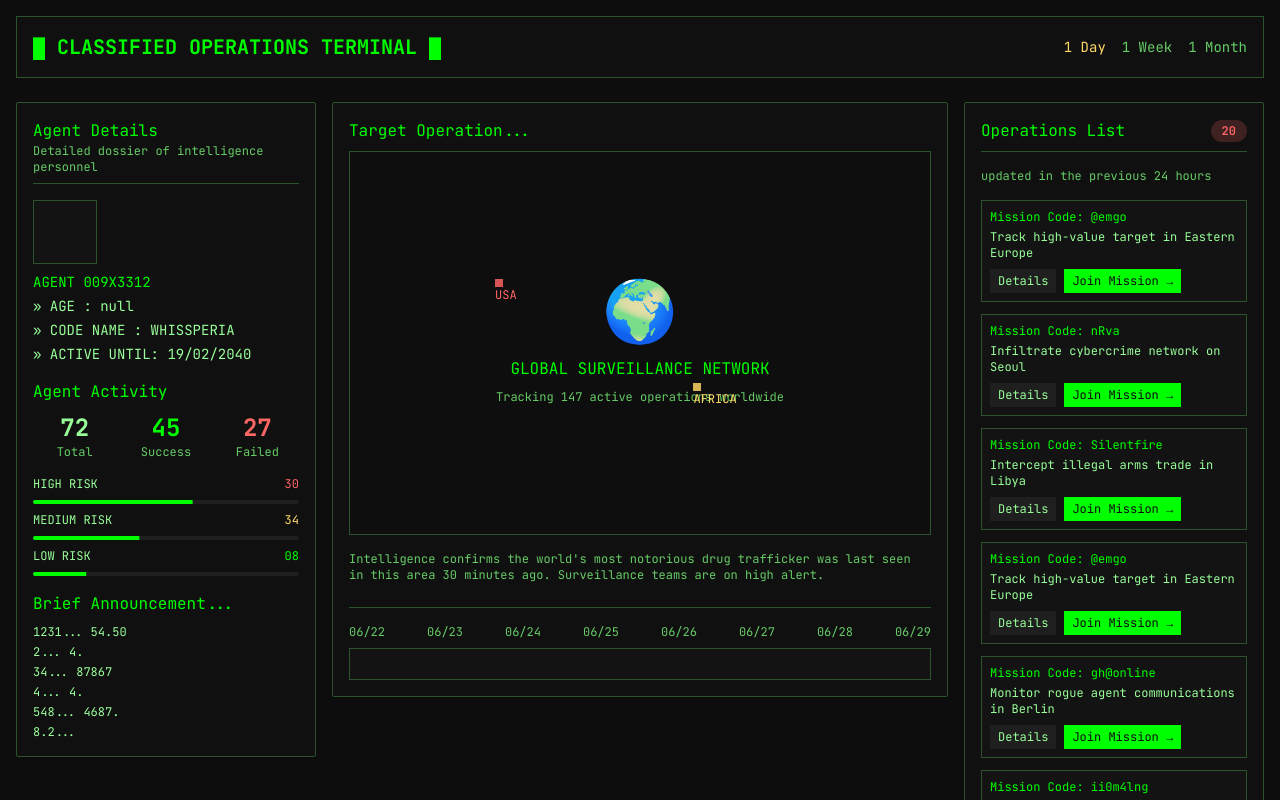
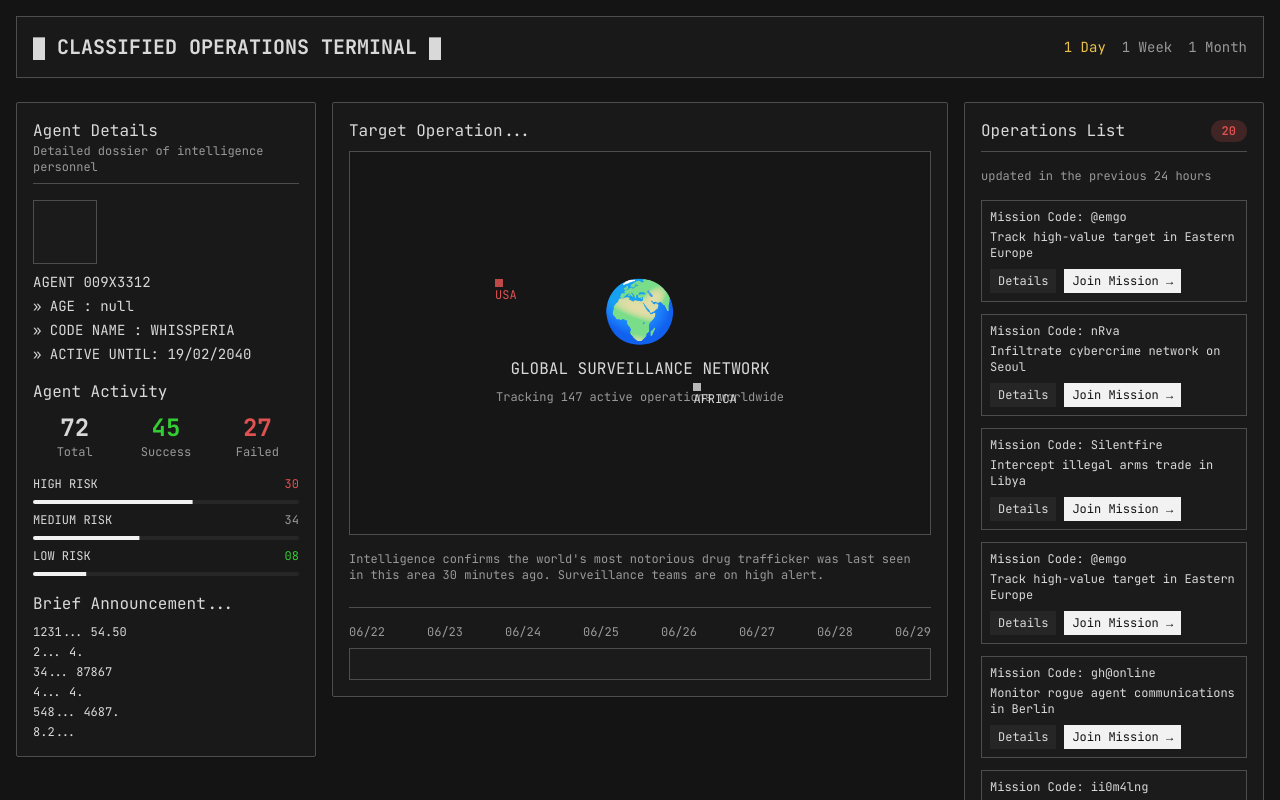
Before and after one commit to funnycelestial/act, a React (Vite) app: page / in a window 1280 px wide. Shown: the top 800 px of the page. Built offline with nearby package versions, Linux system fonts and the light colour scheme.

Commit message:
Refactor: Update color scheme
Update the color scheme to use shades of grey, black, white, with minimal green and red accents.

```diff
--- a/src/components/SpyDashboard.tsx
+++ b/src/components/SpyDashboard.tsx
@@ -8,7 +8,7 @@ const SpyDashboard = () => {
       {/* Header */}
       <div className="mb-6 border border-panel-border bg-card/50 p-4">
         <div className="flex items-center justify-between">
-          <div className="text-xl font-bold text-terminal-green">█ CLASSIFIED OPERATIONS TERMINAL █</div>
+          <div className="text-xl font-bold text-foreground">█ CLASSIFIED OPERATIONS TERMINAL █</div>
           <div className="flex gap-4 text-sm">
             <span className="text-terminal-amber">1 Day</span>
             <span className="text-muted-foreground">1 Week</span>
@@ -22,14 +22,14 @@ const SpyDashboard = () => {
         <div className="col-span-3">
           <Card className="border-panel-border bg-card/50 p-4">
             <div className="mb-4 border-b border-panel-border pb-2">
-              <h3 className="text-terminal-green">Agent Details</h3>
+              <h3 className="text-foreground">Agent Details</h3>
               <p className="text-xs text-muted-foreground">Detailed dossier of intelligence personnel</p>
             </div>
 
             <div className="mb-4">
               <div className="mb-2 h-16 w-16 border border-panel-border bg-secondary/20"></div>
               <div className="space-y-1 text-sm">
-                <div className="text-terminal-green">AGENT 009X3312</div>
+                <div className="text-foreground">AGENT 009X3312</div>
                 <div>» AGE        : null</div>
                 <div>» CODE NAME  : WHISSPERIA</div>
                 <div>» ACTIVE UNTIL: 19/02/2040</div>
@@ -37,7 +37,7 @@ const SpyDashboard = () => {
             </div>
 
             <div className="mb-4">
-              <h4 className="mb-2 text-terminal-green">Agent Activity</h4>
+              <h4 className="mb-2 text-foreground">Agent Activity</h4>
               <div className="grid grid-cols-3 gap-2 text-center">
                 <div>
                   <div className="text-2xl font-bold">72</div>
@@ -62,7 +62,7 @@ const SpyDashboard = () => {
 
                 <div className="flex items-center justify-between">
                   <span className="text-xs">MEDIUM RISK</span>
-                  <span className="text-xs text-terminal-amber">34</span>
+                  <span className="text-xs text-muted-foreground">34</span>
                 </div>
                 <Progress value={40} className="h-1" />
 
@@ -75,7 +75,7 @@ const SpyDashboard = () => {
             </div>
 
             <div>
-              <h4 className="mb-2 text-terminal-green">Brief Announcement...</h4>
+              <h4 className="mb-2 text-foreground">Brief Announcement...</h4>
               <div className="space-y-1 text-xs">
                 <div>1231... 54.50</div>
                 <div>2... 4.</div>
@@ -92,14 +92,14 @@ const SpyDashboard = () => {
         <div className="col-span-6">
           <Card className="border-panel-border bg-card/50 p-4">
             <div className="mb-4">
-              <h3 className="mb-2 text-terminal-green">Target Operation...</h3>
+              <h3 className="mb-2 text-foreground">Target Operation...</h3>
 
               {/* World Map Area */}
               <div className="relative h-96 border border-panel-border bg-background/50 p-4">
                 <div className="absolute inset-0 flex items-center justify-center">
                   <div className="text-center">
-                    <div className="mb-4 text-6xl text-terminal-green">🌍</div>
-                    <div className="text-terminal-green">GLOBAL SURVEILLANCE NETWORK</div>
+                    <div className="mb-4 text-6xl text-foreground">🌍</div>
+                    <div className="text-foreground">GLOBAL SURVEILLANCE NETWORK</div>
                     <div className="mt-2 text-xs text-muted-foreground">
                       Tracking 147 active operations worldwide
                     </div>
@@ -114,8 +114,8 @@ const SpyDashboard = () => {
 
                 {/* Africa Marker */}
                 <div className="absolute bottom-1/3 right-1/3">
-                  <div className="h-2 w-2 animate-pulse bg-terminal-amber"></div>
-                  <div className="text-xs text-terminal-amber">AFRICA</div>
+                  <div className="h-2 w-2 animate-pulse bg-foreground"></div>
+                  <div className="text-xs text-foreground">AFRICA</div>
                 </div>
               </div>
 
@@ -145,7 +145,7 @@ const SpyDashboard = () => {
         <div className="col-span-3">
           <Card className="border-panel-border bg-card/50 p-4">
             <div className="mb-4 flex items-center justify-between border-b border-panel-border pb-2">
-              <h3 className="text-terminal-green">Operations List</h3>
+              <h3 className="text-foreground">Operations List</h3>
               <Badge variant="destructive" className="bg-terminal-red/20 text-terminal-red">20</Badge>
             </div>
             <p className="mb-4 text-xs text-muted-foreground">
@@ -164,7 +164,7 @@ const SpyDashboard = () => {
               ].map((op, i) => (
                 <div key={i} className="border border-panel-border bg-secondary/20 p-2">
                   <div className="text-xs">
-                    <div className="text-terminal-green">Mission Code: {op.code}</div>
+                    <div className="text-foreground">Mission Code: {op.code}</div>
                     <div className="mt-1 text-foreground">{op.mission}</div>
                     <div className="mt-2 flex gap-2">
                       <button className="bg-secondary px-2 py-1 text-xs">Details</button>
--- a/src/index.css
+++ b/src/index.css
@@ -8,50 +8,50 @@ All colors MUST be HSL.
 
 @layer base {
   :root {
-    --background: 0 0% 5%;
-    --foreground: 120 100% 80%;
+    --background: 0 0% 8%;
+    --foreground: 0 0% 85%;
 
-    --card: 0 0% 8%;
-    --card-foreground: 120 100% 80%;
+    --card: 0 0% 12%;
+    --card-foreground: 0 0% 85%;
 
-    --popover: 0 0% 8%;
-    --popover-foreground: 120 100% 80%;
+    --popover: 0 0% 12%;
+    --popover-foreground: 0 0% 85%;
 
-    --primary: 120 100% 50%;
-    --primary-foreground: 0 0% 5%;
+    --primary: 0 0% 95%;
+    --primary-foreground: 0 0% 8%;
 
-    --secondary: 0 0% 12%;
-    --secondary-foreground: 120 100% 80%;
+    --secondary: 0 0% 15%;
+    --secondary-foreground: 0 0% 85%;
 
-    --muted: 0 0% 12%;
-    --muted-foreground: 120 50% 60%;
+    --muted: 0 0% 18%;
+    --muted-foreground: 0 0% 60%;
 
-    --accent: 45 100% 70%;
-    --accent-foreground: 0 0% 5%;
+    --accent: 0 0% 25%;
+    --accent-foreground: 0 0% 95%;
 
-    --destructive: 0 84.2% 60.2%;
-    --destructive-foreground: 210 40% 98%;
+    --destructive: 0 84% 60%;
+    --destructive-foreground: 0 0% 95%;
 
-    --border: 120 20% 20%;
-    --input: 0 0% 12%;
-    --ring: 120 100% 50%;
+    --border: 0 0% 25%;
+    --input: 0 0% 15%;
+    --ring: 0 0% 40%;
 
     --radius: 0.125rem;
 
-    --terminal-green: 120 100% 50%;
-    --terminal-amber: 45 100% 70%;
-    --terminal-red: 0 100% 70%;
-    --panel-border: 120 30% 25%;
-    --panel-glow: 120 100% 50%;
+    --terminal-green: 120 60% 50%;
+    --terminal-amber: 45 80% 60%;
+    --terminal-red: 0 70% 60%;
+    --panel-border: 0 0% 30%;
+    --panel-glow: 0 0% 50%;
 
-    --sidebar-background: 0 0% 8%;
-    --sidebar-foreground: 120 100% 80%;
-    --sidebar-primary: 120 100% 50%;
-    --sidebar-primary-foreground: 0 0% 5%;
-    --sidebar-accent: 0 0% 12%;
-    --sidebar-accent-foreground: 120 100% 80%;
-    --sidebar-border: 120 20% 20%;
-    --sidebar-ring: 120 100% 50%;
+    --sidebar-background: 0 0% 12%;
+    --sidebar-foreground: 0 0% 85%;
+    --sidebar-primary: 0 0% 95%;
+    --sidebar-primary-foreground: 0 0% 8%;
+    --sidebar-accent: 0 0% 15%;
+    --sidebar-accent-foreground: 0 0% 85%;
+    --sidebar-border: 0 0% 25%;
+    --sidebar-ring: 0 0% 40%;
   }
 
   .dark {
```
